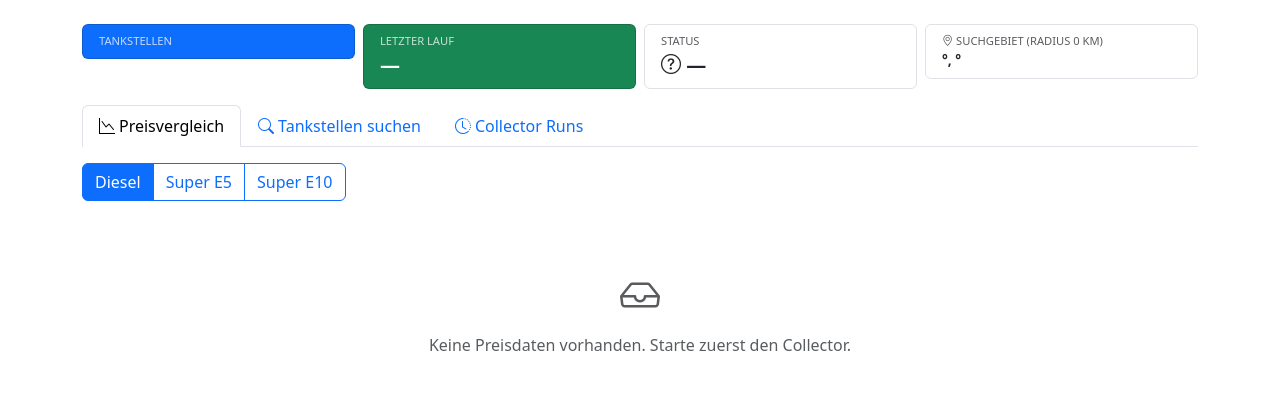
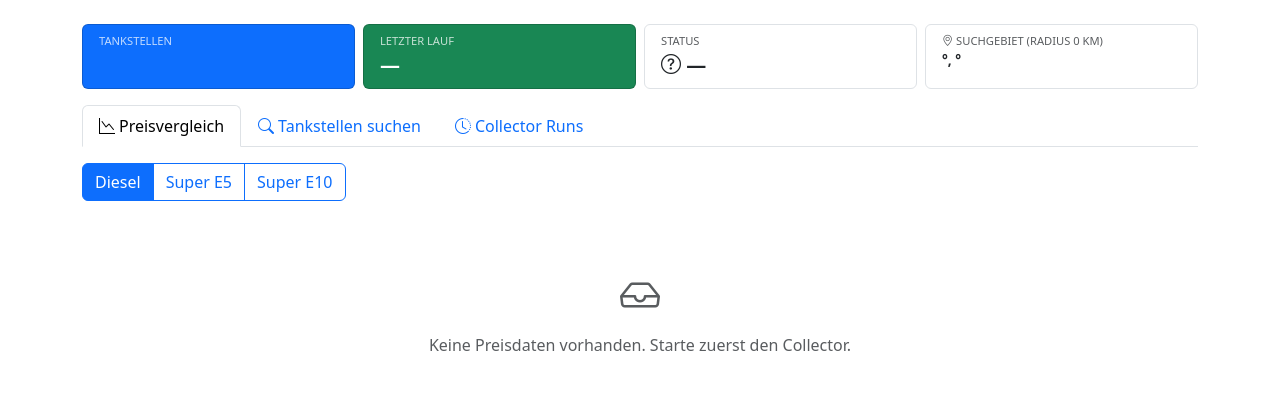
Before and after one commit to dkd-dobberkau/sprit-analytics, a Flask app: template app/templates/pages/index.html in a window 1280 px wide. Shown: the part 57-477 px from the top of the page. Run offline with Flask 3, Linux system fonts and the light colour scheme; the template is opened without the code that fills it, so the values that code supplies are empty.

Commit message:
Equal height stat cards
Co-Authored-By: Claude Opus 4.6 (1M context) <noreply@anthropic.com>

```diff
--- a/app/static/css/app.css
+++ b/app/static/css/app.css
@@ -8,7 +8,7 @@
 .htmx-settling { opacity: 1; transition: opacity 0.15s ease-in; }
 
 /* Stat cards compact */
-.stat-card { transition: transform 0.15s ease; }
+.stat-card { transition: transform 0.15s ease; height: 100%; }
 .stat-card:hover { transform: translateY(-1px); }
 
 /* Sortable table headers */
```
